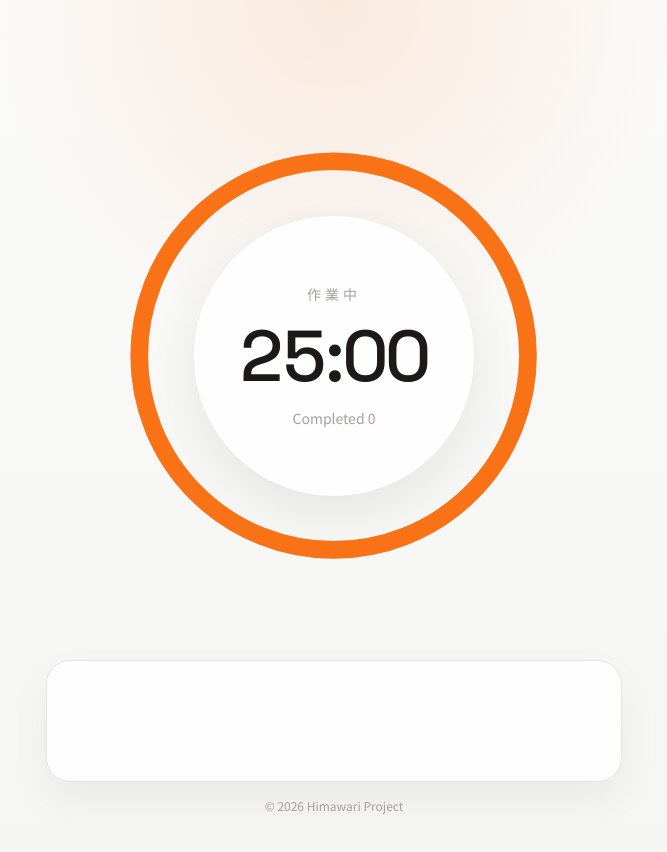
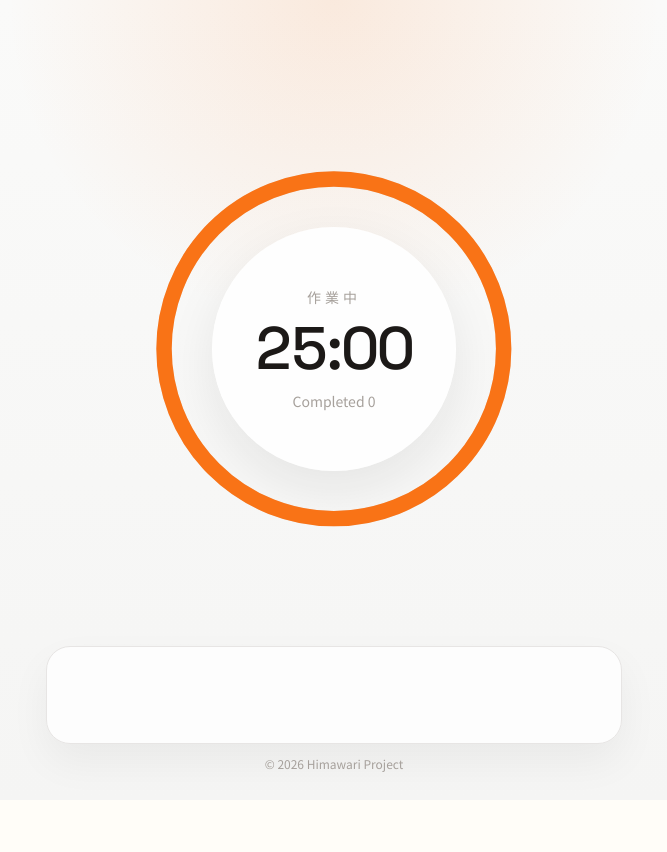
Before and after one commit to at-himawari/pomodoro, a React (Vite) app: page / in a window 1280 px wide. Shown: the top 852 px of the page, without its empty margins (306-973 px from the left). After the commit the page ends 800 px from the top, so only its background shows below. Built offline with nearby package versions, Linux system fonts and the light colour scheme.

Commit message:
Google Ads 修正

```diff
--- a/src/App.jsx
+++ b/src/App.jsx
@@ -60,7 +60,7 @@ function AdBanner() {
     <div className="mx-auto mt-6 w-full max-w-xl rounded-[1.5rem] border border-stone-200 bg-white/80 p-3 shadow-[0_18px_40px_rgba(28,25,23,0.05)]">
       <ins
         className="adsbygoogle"
-        style={{ display: 'block', minHeight: '96px', maxHeight: '140px', overflow: 'hidden' }}
+        style={{ display: 'block', minHeight: '72px', maxHeight: '96px', overflow: 'hidden' }}
         data-ad-client="ca-pub-6651283997191475"
         data-ad-slot="4759075102"
         data-ad-format="auto"
@@ -372,8 +372,8 @@ function App() {
   }
 
   return (
-    <main className={`min-h-screen px-6 py-8 text-stone-900 transition-colors duration-700 ${activeMode.background}`}>
-      <div className="mx-auto flex min-h-[calc(100vh-4rem)] max-w-3xl flex-col">
+    <main className={`h-screen overflow-hidden px-6 py-5 text-stone-900 transition-colors duration-700 ${activeMode.background}`}>
+      <div className="mx-auto flex h-full max-w-3xl flex-col">
         <header
           className={`flex items-center justify-between transition-all duration-300 ${
             menuVisible ? 'translate-y-0 opacity-100' : '-translate-y-2 opacity-0 pointer-events-none'
@@ -424,7 +424,7 @@ function App() {
             })}
           </div>
 
-          <div className="relative flex h-[340px] w-[340px] items-center justify-center sm:h-[380px] sm:w-[380px]">
+          <div className="relative flex h-[300px] w-[300px] items-center justify-center sm:h-[332px] sm:w-[332px]">
             {finalMinuteBurst ? (
               <div className="cinema-burst" aria-hidden="true">
                 <span className="cinema-particle cinema-particle-1" />
@@ -488,17 +488,17 @@ function App() {
               />
             </svg>
 
-            <div className={`flex h-[250px] w-[250px] flex-col items-center justify-center rounded-full text-center shadow-[0_18px_50px_rgba(28,25,23,0.08)] transition-colors duration-700 sm:h-[280px] sm:w-[280px] ${activeMode.panel}`}>
+            <div className={`flex h-[220px] w-[220px] flex-col items-center justify-center rounded-full text-center shadow-[0_18px_50px_rgba(28,25,23,0.08)] transition-colors duration-700 sm:h-[244px] sm:w-[244px] ${activeMode.panel}`}>
               <p className="text-sm uppercase tracking-[0.28em] text-stone-400">{activeMode.helper}</p>
-              <p className="mt-4 font-['Space_Grotesk',_'Noto_Sans_JP',_sans-serif] text-6xl font-medium tracking-tight tabular-nums sm:text-7xl">
+              <p className="mt-3 font-['Space_Grotesk',_'Noto_Sans_JP',_sans-serif] text-5xl font-medium tracking-tight tabular-nums sm:text-6xl">
                 {formatTime(secondsLeft)}
               </p>
-              <p className="mt-4 text-sm text-stone-400">Completed {completedSessions}</p>
+              <p className="mt-3 text-sm text-stone-400">Completed {completedSessions}</p>
             </div>
           </div>
 
           <div
-            className={`mt-10 flex flex-wrap items-center justify-center gap-3 transition-all duration-300 ${
+            className={`mt-7 flex flex-wrap items-center justify-center gap-3 transition-all duration-300 ${
               menuVisible ? 'translate-y-0 opacity-100' : 'translate-y-2 opacity-0 pointer-events-none'
             }`}
           >
@@ -603,7 +603,7 @@ function App() {
 
         <AdBanner />
 
-        <footer className="py-4 text-center text-xs text-stone-400">
+        <footer className="pt-3 pb-2 text-center text-xs text-stone-400">
           ©︎ 2026 Himawari Project
         </footer>
       </div>
```
